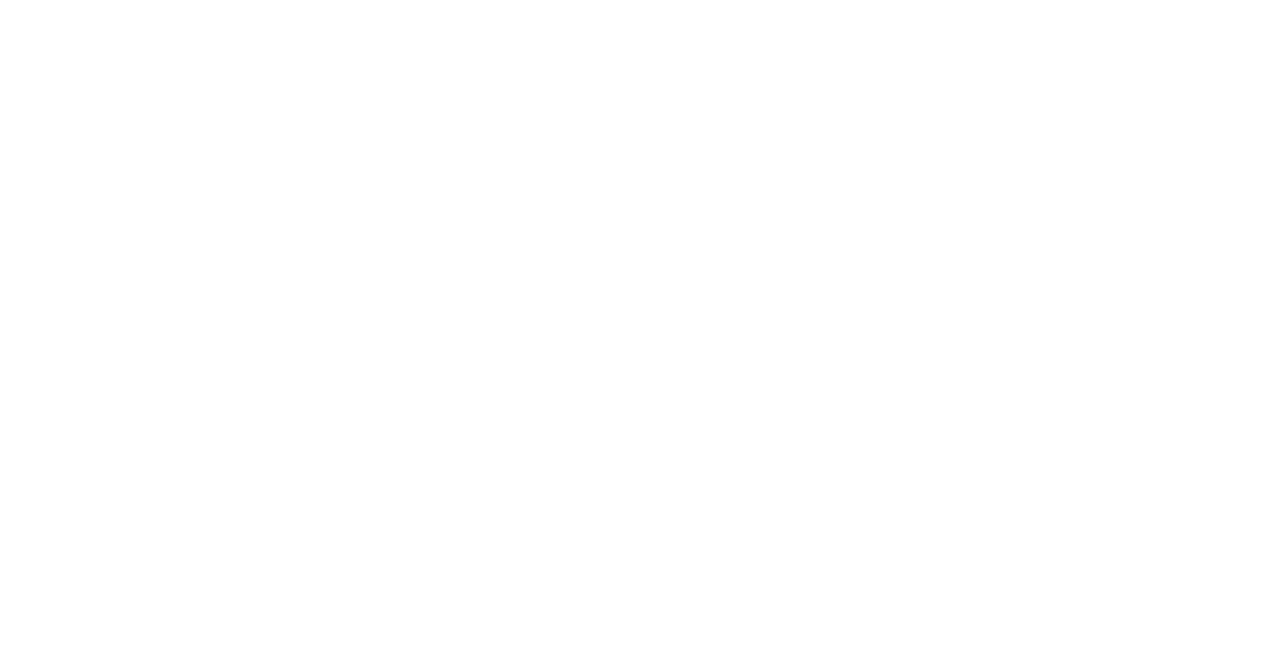
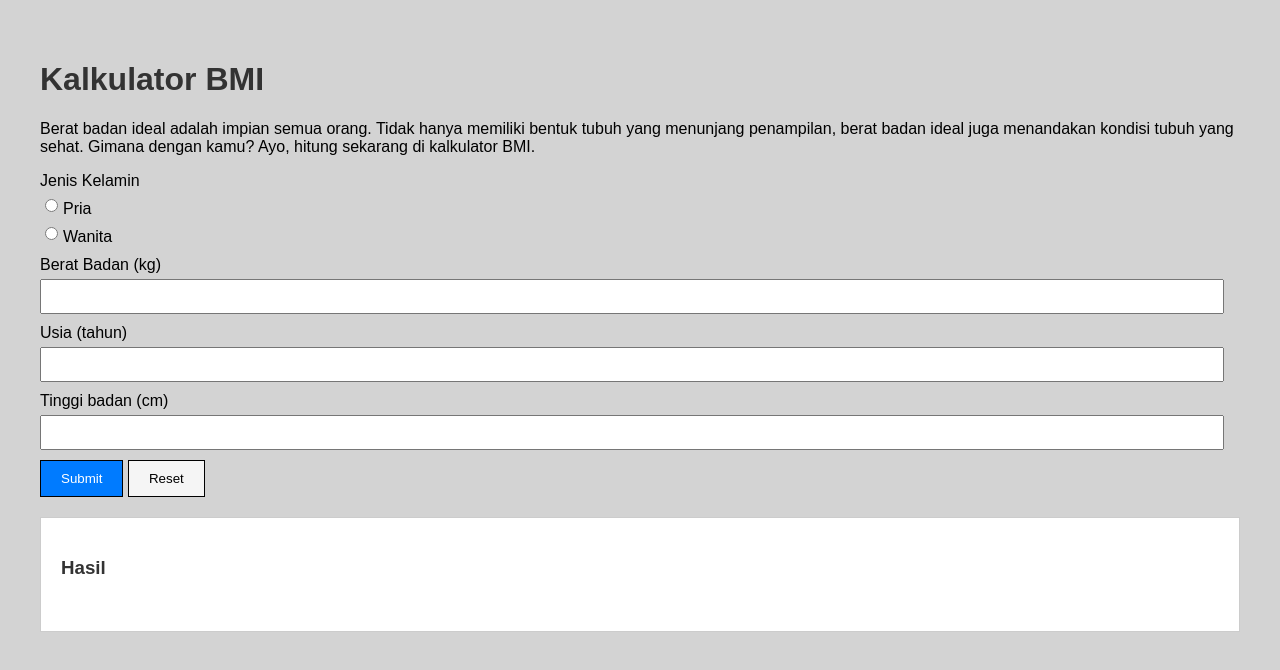
Before and after one commit to revou-fundamental-course/8-jul-24-muktiaji13, a plain HTML site: page index.html in a window 1280 px wide. Drawn offline with Linux system fonts and the light colour scheme.

Commit message:
Update index.html and style.css

```diff
--- a/index.html
+++ b/index.html
@@ -1,11 +1,69 @@
 <!DOCTYPE html>
-<html lang="en">
+<html lang="id">
 <head>
     <meta charset="UTF-8">
     <meta name="viewport" content="width=device-width, initial-scale=1.0">
-        <title>Document</title>
+    <title>Kalkulator BMI</title>
+    <!-- Style -->
+    <link rel="stylesheet" href="style.css">
 </head>
 <body>
+    <!-- Header -->
+    <header>
+        <h1>Kalkulator BMI</h1>
+    </header>
+    <main>
+        <!-- Article -->
+        <article>
+            <p>Berat badan ideal adalah impian semua orang. Tidak hanya memiliki bentuk tubuh yang menunjang penampilan, berat badan ideal juga menandakan kondisi tubuh yang sehat. Gimana dengan kamu? Ayo, hitung sekarang di kalkulator BMI.</p>
+        </article>
+        <!-- Section -->
+        <section>
+            <form id="bmiForm">
+                <label for="gender">Jenis Kelamin</label>
+                <div class="radio-group">
+                    <input type="radio" id="male" name="gender" class="gender-button">
+                    <label for="male">Pria</label>
+                </div>
+                <div class="radio-group">
+                    <input type="radio" id="female" name="gender" class="gender-button">
+                    <label for="female">Wanita</label>
+                </div>
+                <label for="weight">Berat Badan (kg)</label>
+                <input type="number" id="weight" name="weight">
+                <label for="age">Usia (tahun)</label>
+                <input type="number" id="age" name="age">
+                <label for="height">Tinggi badan (cm)</label>
+                <input type="number" id="height" name="height">
+                <button type="button" onclick="calculateBMI()" id="calculate">Submit</button>
+                <button type="button" onclick="resetForm()" id="reset">Reset</button>
+            </form>
+        </section>
+    </main>
 
+    <!-- Result -->
+    <section id="result" class="result">
+        <!-- Result Article -->
+        <article>
+            <header>
+                <h1>Hasil</h1>
+            </header>
+
+            <!-- Result Section -->
+            <section>
+                <h2 id="resultHeader"></h2>
+                <p id="bmiValue" class="bmi-value"></p>
+                <p id="bmiMessage" class="bmi-message"></p>
+                <p id="bmiRange" class="bmi-range"></p>
+            </section>
+
+            <!-- Note Article -->
+            <article>
+                <p id="bmiNote" class="bmi-note"></p>
+            </article>
+        </article>
+    </section>
+    <!-- Script -->
+    <script src="script.js"></script>
 </body>
 </html>
--- a/style.css
+++ b/style.css
@@ -1 +1,94 @@
-/* Ini Css */
+body {
+    font-family: Arial, sans-serif;
+    margin: 20px;
+    padding: 20px;
+    background-color: lightgray;
+}
+h1, h2 {
+    color: #333;
+}
+label {
+    margin-top: 10px;
+    display: block;
+}
+.radio-group {
+    display: flex;
+    align-items: center;
+}
+.radio-group input[type="radio"] {
+    margin-right: 5px;
+}
+input[type="number"] {
+    width: 97%;
+    padding: 8px;
+    margin-top: 5px;
+    -moz-appearance: textfield;
+    appearance: textfield;
+}
+input[type="number"]::-webkit-outer-spin-button,
+input[type="number"]::-webkit-inner-spin-button {
+    -webkit-appearance: none;
+    margin: 0;
+}
+input[type="number"]:focus {
+    border: 3px solid black;
+}
+#calculate {
+    margin-top: 10px;
+    padding: 10px 20px;
+    color: white;
+    background-color: #007BFF;
+    border: none;
+    cursor: pointer;
+    border: 1px solid black;
+}
+#calculate:hover {
+    background-color: #0056b3;
+}
+#reset {
+    margin-top: 10px;
+    padding: 10px 20px;
+    color: black;
+    background-color: whitesmoke;
+    border: none;
+    cursor: pointer;
+    border: 1px solid black;
+}
+#reset:hover {
+    background-color: gray;
+}
+button:disabled {
+    background-color: #ccc;
+}
+button.active {
+    background-color: blue;
+}
+button {
+    background-color: initial;
+}
+.result {
+    margin-top: 20px;
+    padding: 20px;
+    border: 1px solid #ccc;
+    display: block;
+    background-color: white;
+}
+.result h2 {
+    color: #FF5722;
+}
+.bmi-value {
+    font-size: 2em;
+    font-weight: bold;
+}
+.bmi-message {
+    font-size: 1.2em;
+    color: #FF5722;
+}
+.bmi-range, .bmi-advice, .bmi-note {
+    margin-top: 10px;
+    font-size: 1em;
+    color: #666;
+}
+.buttons {
+    margin-top: 10px;
+}
```
Lines whose indentation alone changed are shown as unchanged.
